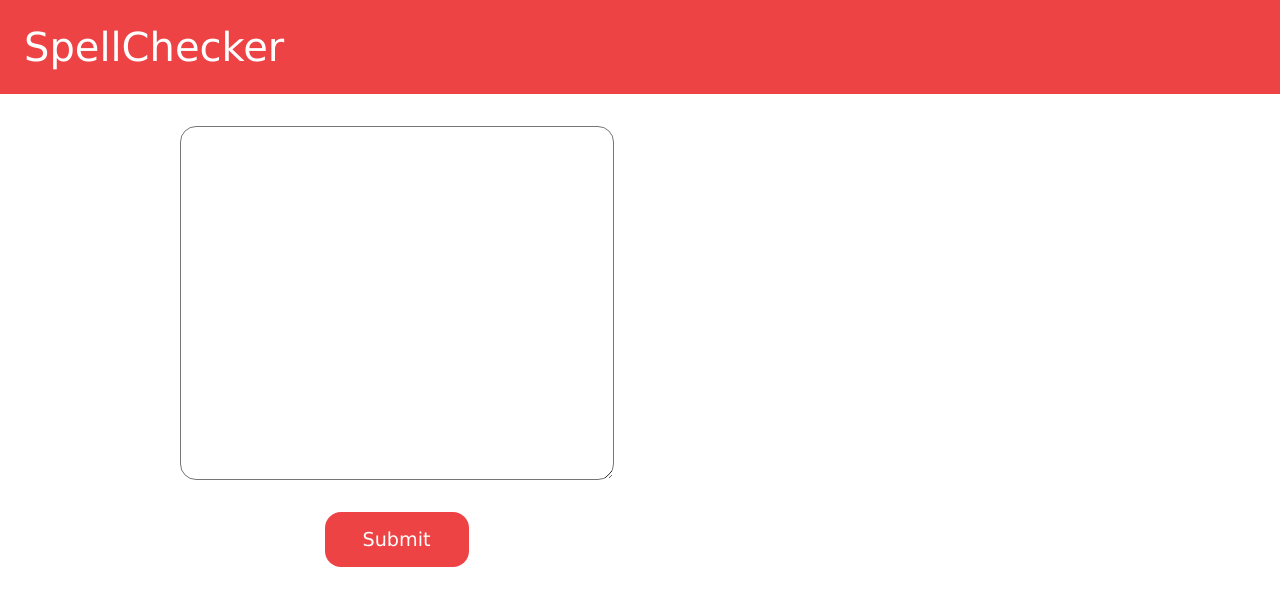
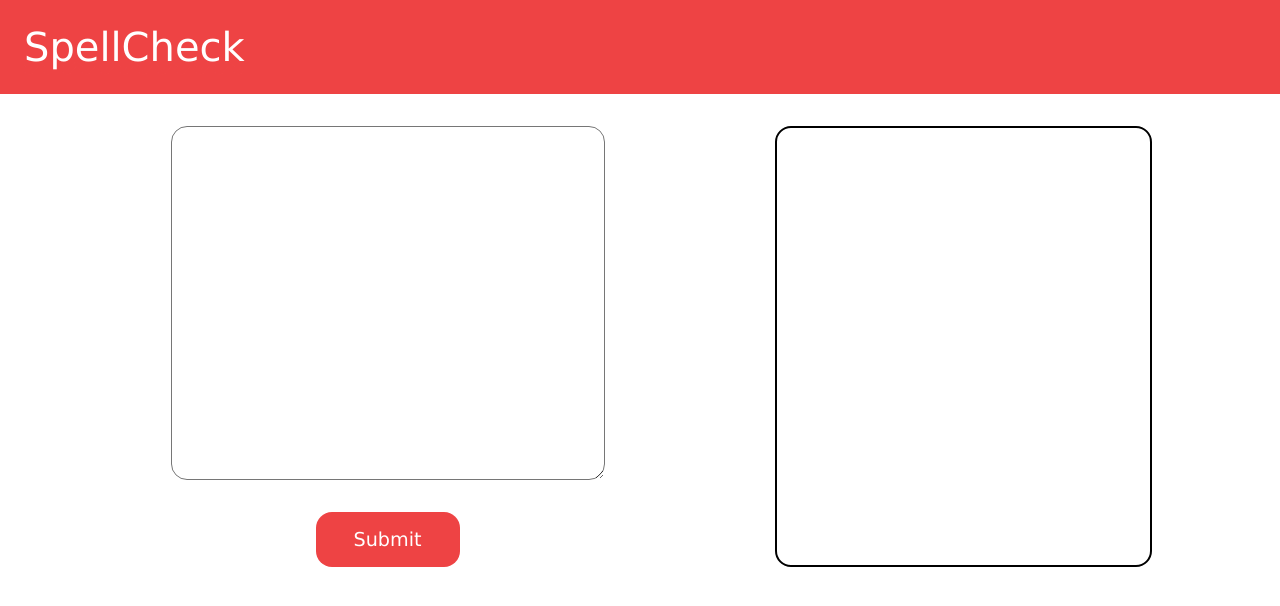
Before and after one commit to davappler/spell-checker, a React (Create React App) app in the folder basicenglish/: page / in a window 1280 px wide. Shown: the top 606 px of the page. Built offline with nearby package versions, Linux system fonts and the light colour scheme.

Commit message:
changed variable names

```diff
--- a/basicenglish/src/Theme/Fonts.scss
+++ b/basicenglish/src/Theme/Fonts.scss
@@ -2,4 +2,4 @@ $heading-1:2.5rem ubuntu,Verdana,Arial,sans-serif;
 $heading-2:2rem ubuntu,Verdana,Arial,sans-serif;
 $heading-3:1.5rem ubuntu,Verdana,Arial,sans-serif;
 $normal-text:1.2rem ubuntu,Verdana,Arial,sans-serif;
-$smaller-text:1rem ubuntu,Verdana,Arial,sans-serif;
+$smaller-text:0.8rem ubuntu,Verdana,Arial,sans-serif;
--- a/basicenglish/src/components/NavBar/Navbar.js
+++ b/basicenglish/src/components/NavBar/Navbar.js
@@ -4,7 +4,7 @@ import "./NavBar.scss";
 export function NavBar(){
   return(
     <div className="navbar-container">
-      <span className="navbar-container__text">SpellChecker</span>
+      <span className="navbar-container__text">SpellCheck</span>
     </div>
   )
 }
--- a/basicenglish/src/components/SpellChecker/SpellChecker.js
+++ b/basicenglish/src/components/SpellChecker/SpellChecker.js
@@ -51,9 +51,8 @@ export function SpellChecker(){
       }
     })
 
-      console.log(incorrectWordsArray)
-      let abc=highlightIncorrect(incorrectWordsArray,currentSentence)
-      setCorrectSentence(abc)
+      let highLightedText=highlightIncorrect(incorrectWordsArray,currentSentence)
+      setCorrectSentence(highLightedText)
 
   }
 
--- a/basicenglish/src/components/SpellChecker/SpellChecker.scss
+++ b/basicenglish/src/components/SpellChecker/SpellChecker.scss
@@ -39,12 +39,15 @@
 
 
 span{
-  color:$primary-red;
+  // color:$primary-red;
+  text-decoration: underline wavy $primary-red;
 }
 
 .spell-check-container__correct-sentence{
+  padding:1rem;
   margin-top: 2rem;
   font: $smaller-text;
-  // border:5px solid black;
+  border:2px solid black;
+  border-radius: 1rem;
   text-align: center;
 }
```
